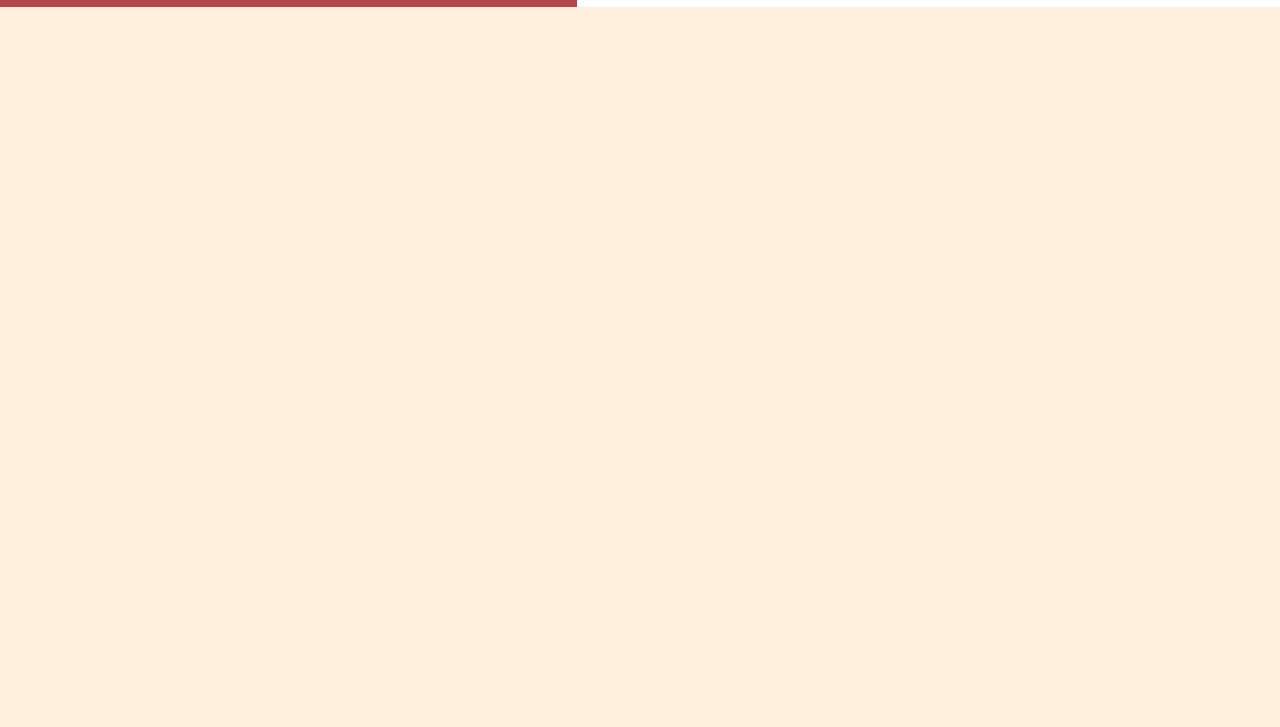
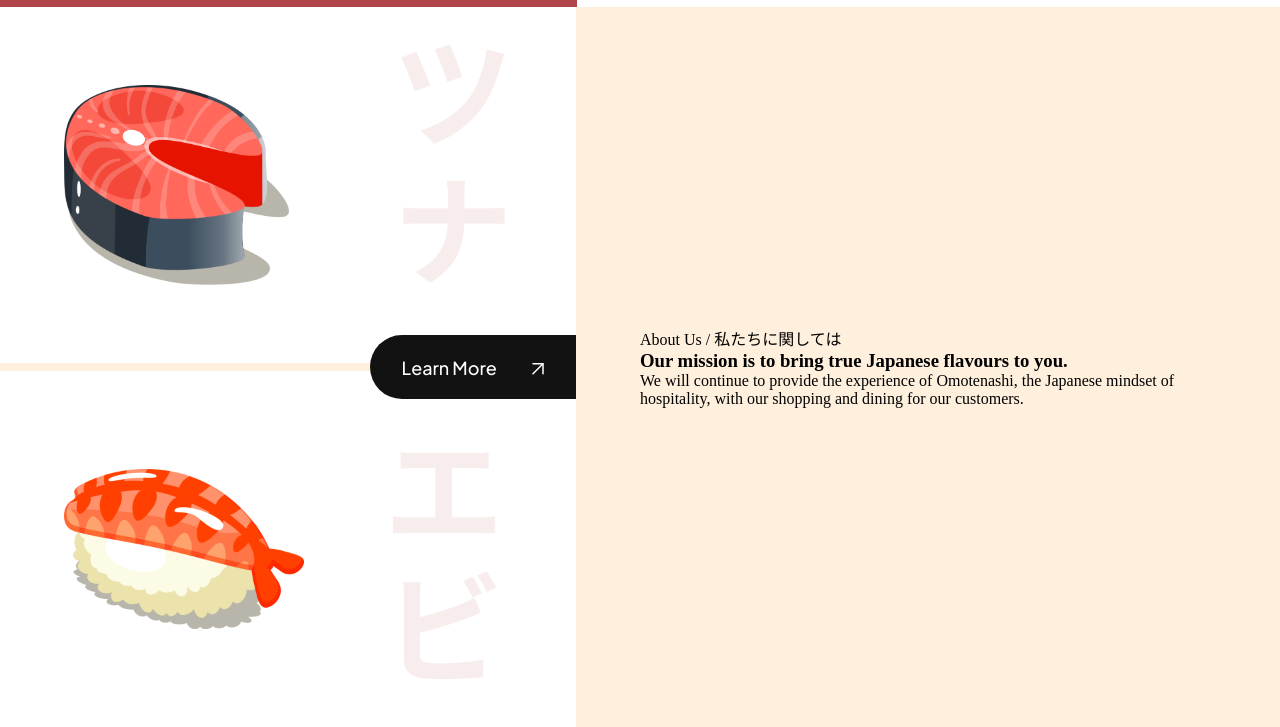
Before and after one commit to dasariprashant0/sushi_Project_html_css_website, a website built with Vite: page index.html in a window 1280 px wide. Shown: the part 792-1519 px from the top of the page. Before the commit the page ends 800 px from the top, so only its background shows below. Built offline with nearby package versions, Linux system fonts and the light colour scheme.

Commit message:
completed about-us section some class style to be updated in index.css file as they would be repeating.

```diff
--- /dev/null
+++ b/css/sections/about.css
@@ -0,0 +1,73 @@
+.about-us {
+  display: flex;
+  min-height: 720px;
+  overflow: hidden;
+}
+
+.about-us__image {
+  flex: 1;
+  display: flex;
+  flex-direction: column;
+  justify-content: center;
+  background: var(--color-white);
+  position: relative;
+}
+
+.about-us__image div {
+  padding: 32px 64px;
+  flex: 1;
+  display: flex;
+  align-items: center;
+  background-repeat: no-repeat;
+  background-size: contain;
+}
+
+.about-us__image-sushi3 {
+  border-bottom: 8px solid var(--color-creamson);
+  background-image: url("../../assets/about_bg1.png");
+}
+
+.about-us__image-sushi2 {
+  background-image: url("../../assets/about_bg2.png");
+}
+
+.about-us__image-sushi3 img {
+  width: 225px;
+  height: 200px;
+}
+.about-us__image-sushi2 img {
+  width: 240px;
+  height: 160px;
+}
+
+.about-us__button {
+    position: absolute;
+    right: 0;
+    padding: 12px 32px;
+    min-height: 64px;
+    background: var(--secondary-color);
+    color: white;
+    border-radius: 32px 0 0 32px;
+    border: 0;
+    outline: 0;
+    font-family: var(--plus-jakarta-sans);
+    font-weight: 500;
+    font-size: 18px;
+    line-height: 23px;
+    cursor: pointer;
+}
+
+.about-us__button img {
+    object-fit: contain;
+    margin-left: 32px;
+}
+
+.about-us__content {
+    padding: 64px;
+    flex: 1;
+    display: flex;
+    flex-direction: column;
+    justify-content: center;
+}
+
+/* sushi__subtitle, sushi__title, sushi__description classes will be in index.css file as these classes will be repeating. */
--- a/css/style.css
+++ b/css/style.css
@@ -4,7 +4,7 @@
 /* other css file imports */
 @import url("sections/header.css");
 @import url("sections/hero.css");
-/* @import url("sections/about.css"); */
+@import url("sections/about.css");
 /* @import url("sections/popular.css"); */
 /* @import url("sections/trending.css"); */
 /* @import url("sections/subscribe.css"); */
--- a/index.html
+++ b/index.html
@@ -91,6 +91,37 @@
         </div>
       </section>
       <!-- End of Hero -->
+
+      <!-- About Us -->
+      <section class="about-us" id="about-us">
+        <div class="about-us__image">
+          <div class="about-us__image-sushi3">
+            <img src="assets/sushi-3.png" alt="sushi" />
+          </div>
+
+          <button class="about-us__button">
+            Learn More
+            <img src="assets/arrow-up-right.svg" alt="learn more" />
+          </button>
+
+          <div class="about-us__image-sushi2">
+            <img src="assets/sushi-2.png" alt="sushi" />
+          </div>
+        </div>
+
+        <div class="about-us__content">
+          <p class="sushi__subtitle">About Us / 私たちに関しては</p>
+          <h3 class="sushi__title">
+            Our mission is to bring true Japanese flavours to you.
+          </h3>
+          <p class="sushi__description">
+            We will continue to provide the experience of Omotenashi, the
+            Japanese mindset of hospitality, with our shopping and dining for
+            our customers.
+          </p>
+        </div>
+      </section>
+      <!-- End of About Us -->
     </div>
     <script type="module" src="/main.js"></script>
   </body>
```
